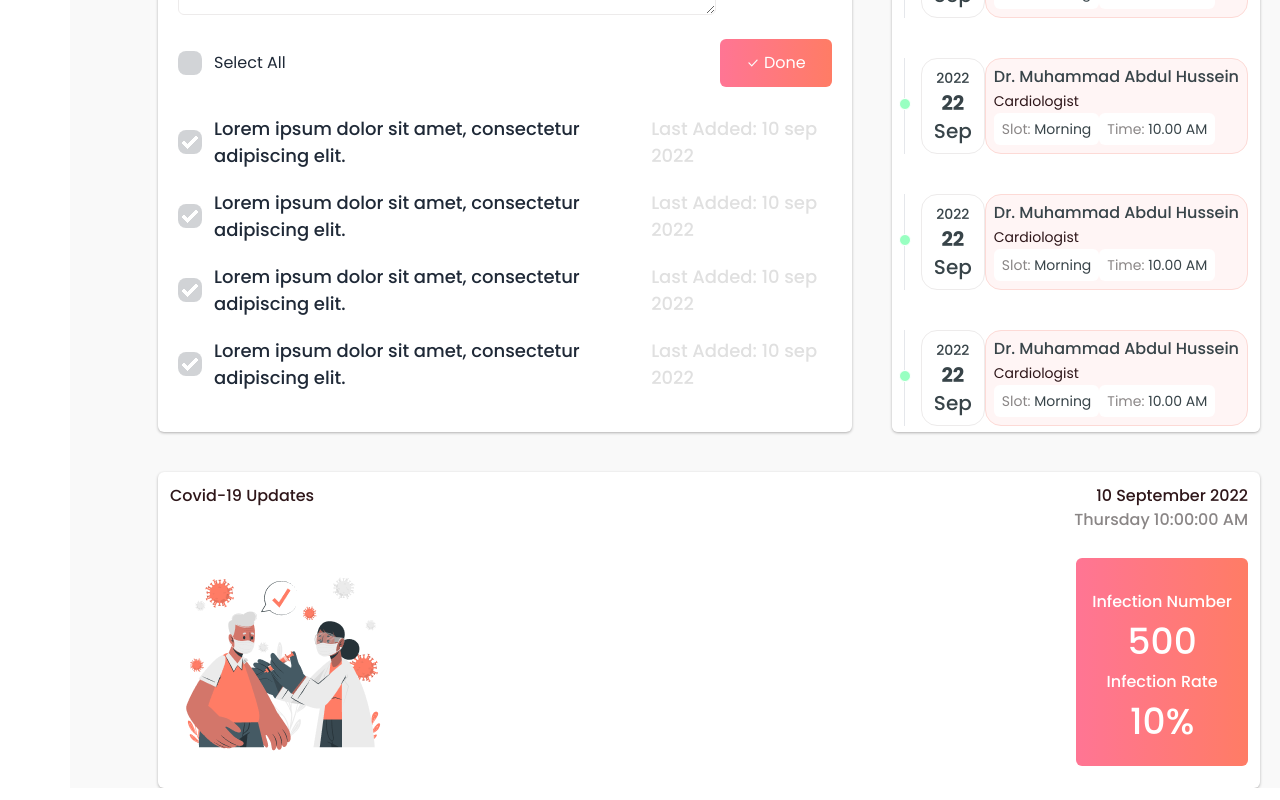
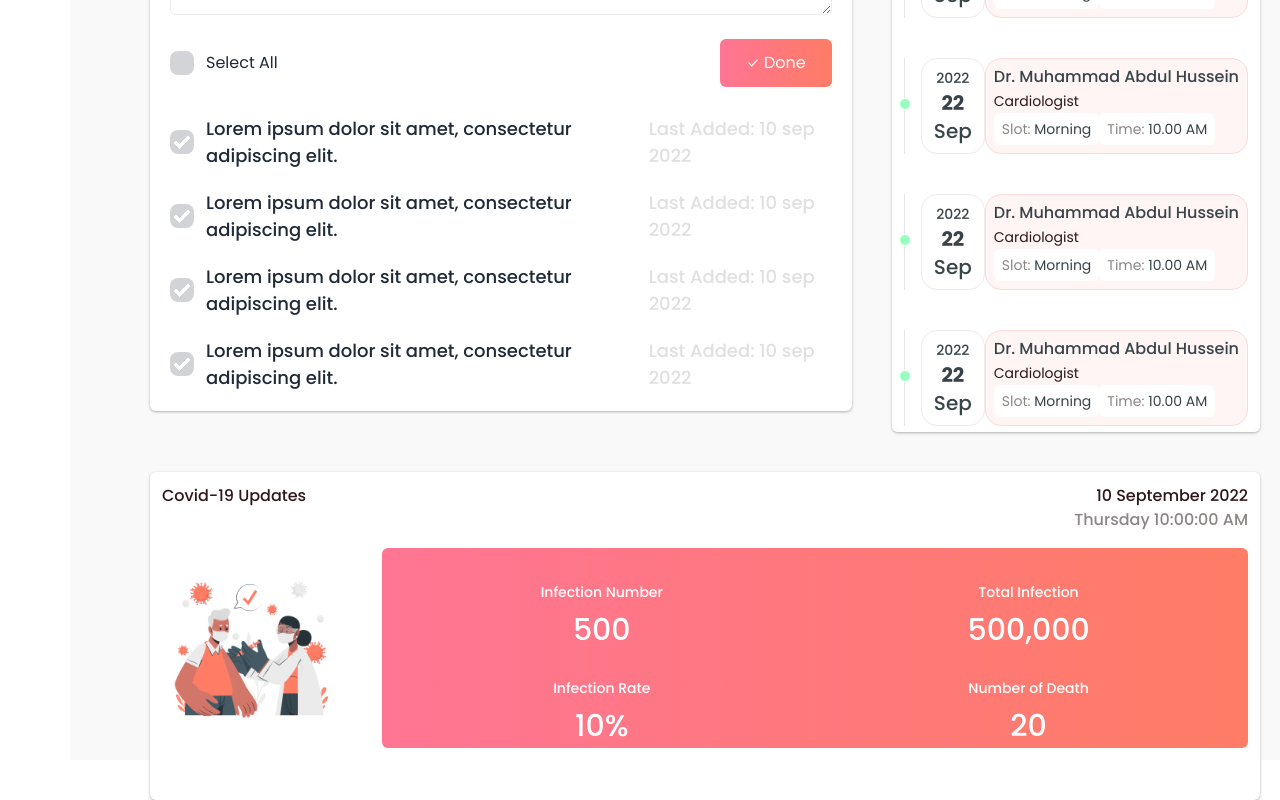
Before and after one commit to AsibHasanRiyad/mediDoc, a React (Vite) app: page / in a window 1280 px wide. Shown: the part 708-1508 px from the top of the page. Built offline with nearby package versions, Linux system fonts and the light colour scheme.

Commit message:
responsive for mobile and tablet

```diff
--- a/src/Components/Appoinments/Appointments.jsx
+++ b/src/Components/Appoinments/Appointments.jsx
@@ -40,7 +40,7 @@ const Appointments = () => {
     },
   ];
   return (
-    <div className=" col-span-2 order-3 large:order-2 mid:mt-10 large:mt-0">
+    <div className="  mid:mt-10 large:mt-0">
         <div className="bg-white shadow p-3 shadow-[#b8b7b7] rounded-md h-[570px] overflow-scroll ">
       <h1>Upcoming Appointments</h1>
       {/* appointments */}
--- a/src/Components/Covid/Covid.jsx
+++ b/src/Components/Covid/Covid.jsx
@@ -1,6 +1,6 @@
 const Covid = () => {
   return (
-    <div className=" mid:col-span-4 large:col-span-2 order-4 bg-white shadow p-3 shadow-[#b8b7b7] text-[#2E1619] font-medium rounded-md overflow-scroll mt-10 large:mt-0">
+    <div className="  bg-white shadow p-3 shadow-[#b8b7b7] text-[#2E1619] font-medium rounded-md overflow-scroll mt-10 large:mt-0 h-full">
       <div className=" flex justify-between">
         <h1>Covid-19 Updates</h1>
 
@@ -11,15 +11,29 @@ const Covid = () => {
           <h1 className=" text-[#8A8686]">Thursday 10:00:00 AM</h1>
         </div>
       </div>
-      <div className=" flex justify-between items-center mt-4">
+      <div className=" flex justify-between items-center mt-4 gap-10 large:gap-0">
         <div>
           <img className=" h-fit" src="/public/assets/Svg_sample2.png" alt="" />
         </div>
-        <div className=" bg-gradient-to-r from-[#FF7594] to-[#FF7C65] h-full text-white text-base px-4 py-6 rounded-md text-center leading-10">
-          <h1>Infection Number</h1>
-          <h1 className=" text-4xl font-medium">500</h1>
-          <h1>Infection Rate</h1>
-          <h1 className=" text-4xl font-medium">10%</h1>
+        <div className=" bg-gradient-to-r from-[#FF7594] to-[#FF7C65] h-full text-white text-[14px] px-4 py-6 rounded-md text-center leading-10 max-h-[200px] overflow-scroll w-full ">
+          <div className=" grid grid-cols-2 gap-5 large:gap-0 large:grid-cols-1">
+            <div>
+              <h1>Infection Number</h1>
+              <h1 className=" text-3xl font-medium">500</h1>
+            </div>
+            <div>
+              <h1>Total Infection</h1>
+              <h1 className=" text-3xl font-medium">500,000</h1>
+            </div>
+            <div>
+              <h1>Infection Rate</h1>
+              <h1 className=" text-3xl font-medium">10%</h1>
+            </div>
+            <div>
+              <h1 className=" text-[14px] large:text-[10px]">Number of Death</h1>
+              <h1 className=" text-3xl font-medium">20</h1>
+            </div>
+          </div>
         </div>
       </div>
     </div>
--- a/src/Components/Hero/Hero.jsx
+++ b/src/Components/Hero/Hero.jsx
@@ -2,7 +2,7 @@ import Cards from "../Cards/Cards";
 
 const Hero = () => {
   return (
-   <div className=" col-span-4 order-1">
+   <div className=" ">
      <div className=" grid grid-cols-2 justify-between items-center bg-gradient-to-r from-[#FF7594] via-[#FF797B] to-[#FF7C65] rounded-lg">
       <div>
         <img src="/public/assets/Svg_sample1.png" alt="" />
--- a/src/Components/Sidebar/Sidebar.jsx
+++ b/src/Components/Sidebar/Sidebar.jsx
@@ -28,7 +28,7 @@ const Sidebar = () => {
               ? "fixed"
               : "relative",
         }}
-        className={`bg-white min-h-screen relative  duration-300 hidden mid:inline ${
+        className={`bg-white min-h-screen relative  duration-300 z-20 hidden mid:inline ${
           open ? "w-[270px]" : " w-[70px] "
         }`}
       >
@@ -92,17 +92,25 @@ const Sidebar = () => {
       </div>
 
       {/* Content */}
-      <div className=" bg-[#F9F9F9] w-full small:pl-0 mid:pl-[88px] large:pl-[100px] pr-5 ">
+      <div className=" bg-[#F9F9F9] w-full small:pl-5 mid:pl-[80px] large:pl-[50px] pr-5 ">
         <Navbar />
         <div
-          className={`grid grid-cols-1 large:grid-cols-6 grid-flow-row-dense ${
+          className={` mid:grid mid:grid-cols-1 large:grid-cols-6 grid-flow-row-dense ${
             open ? "gap-6" : " gap-0 large:gap-28"
           }`}
         >
-          <Hero />
-          <ToDo/>
-          <Appointments />
-          <Covid />
+          <div className="col-span-4 order-1">
+            <Hero />
+          </div>
+          <div className={`order-2  large:order-3 col-span-1 mid:col-span-2 large:col-span-4 ${open ? ' mt-5 large:-mt-24' : ' mt-10 large:-mt-48'} `}>
+            <ToDo />
+          </div>
+          <div className={` order-3 col-span-1 mid:col-span-2  large:order-2 small:mt-10 mid:mt-0  ${open ? ' -mt-5 large:-mt-0' : ' mt-0 large:-mt-0'}`}>
+            <Appointments />
+          </div>
+          <div className={` order-4 col-span-1 mid:col-span-4 large:col-span-2  ${open ? ' -mt-5 large:mt-0' : ' mt-0 large:-mt-20'}`}>
+            <Covid />
+          </div>
         </div>
       </div>
     </div>
--- a/src/Components/ToDo/ToDo.jsx
+++ b/src/Components/ToDo/ToDo.jsx
@@ -1,6 +1,6 @@
 const ToDo = () => {
   return (
-    <div className="bg-white max-h-[570px] overflow-scroll shadow p-5 shadow-[#b8b7b7] rounded-md order-2  large:order-3 col-span-2 large:col-span-4 mt-10 large:mt-0 mr-10 large:mr-0 ">
+    <div className="bg-white max-h-[570px] overflow-scroll shadow p-5 shadow-[#b8b7b7] rounded-md mr-0  mid:mr-10 large:mr-0 block ">
       <h1 className=" text-[18px] font-medium text-[#2E1619] pb-2">
         TO-DO-LIST
       </h1>
@@ -11,7 +11,7 @@ const ToDo = () => {
           rows="4"
           className=" border border-[#EDEBEB] rounded-md w-full"
         ></textarea>
-        <button className=" bg-gradient-to-r from-[#FF7594] to-[#FF7C65] flex items-center gap-1 p-3 rounded-md w-28 justify-center text-white">
+        <button className=" bg-gradient-to-r from-[#FF7594] to-[#FF7C65] hidden large:flex items-center gap-1 p-3 rounded-md w-28 justify-center text-white">
           <svg
             xmlns="http://www.w3.org/2000/svg"
             width="14"
```
